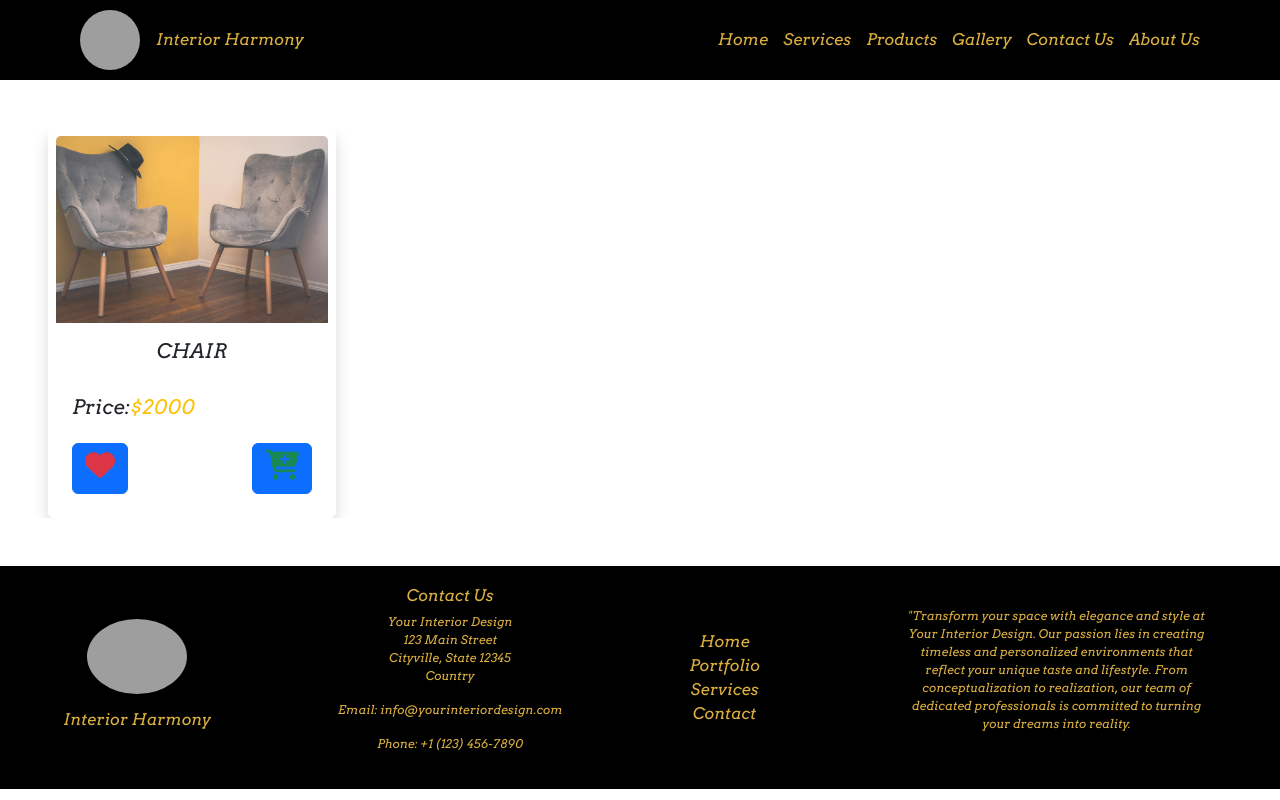
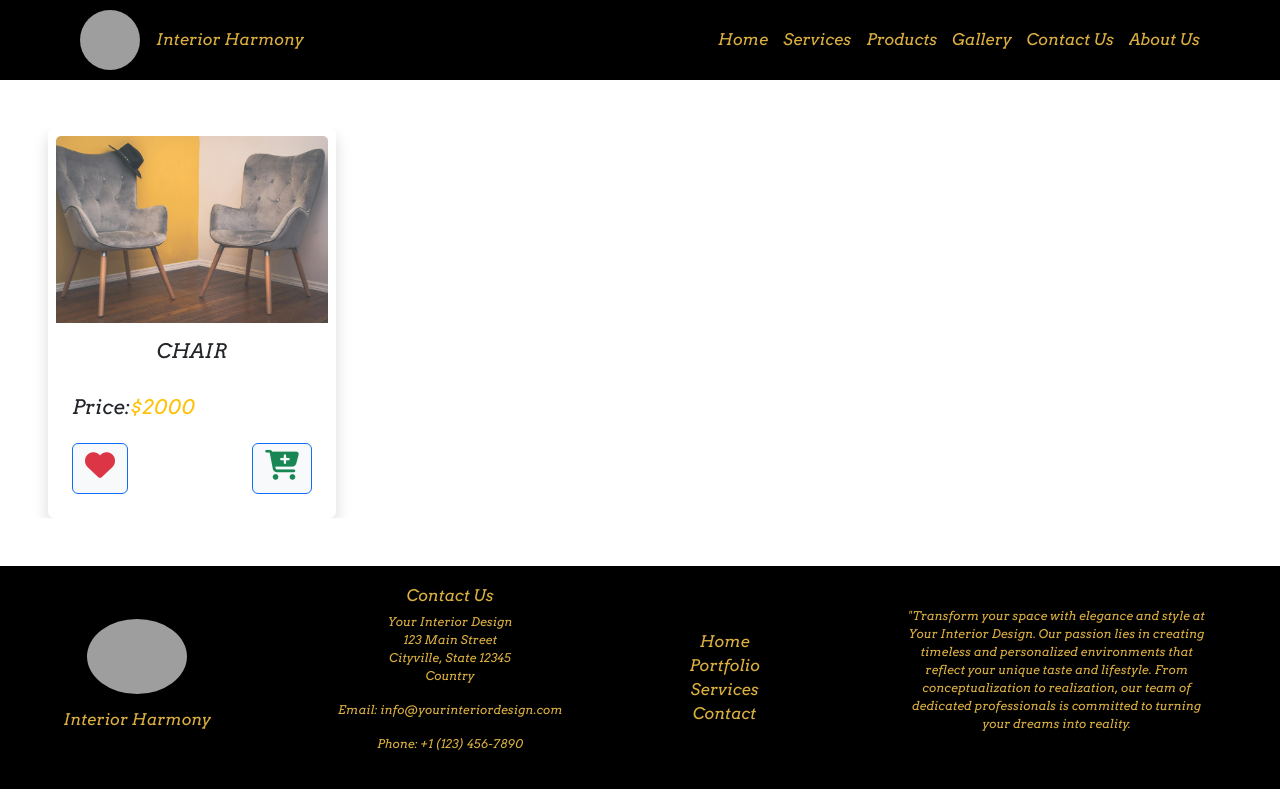
Before and after one commit to FATHIMA-PT/INTERIOR-DESIGN-MANAGMENT, a React (Create React App) app in the folder interior-system/: page /products in a window 1280 px wide. Built offline with nearby package versions, Linux system fonts and the light colour scheme; grey boxes are pictures that could not be loaded; the HTML template or start-up script is replaced by a standard one.

Commit message:
api-integration

```diff
--- a/interior-system/src/Components/COMMON/Products/Products.jsx
+++ b/interior-system/src/Components/COMMON/Products/Products.jsx
@@ -21,9 +21,9 @@ function Products() {
 
           </Card.Text>
          <div className="d-flex justify-content-between ">
-          <Button className="btn  mt-auto " ><i className="fa-solid fa-heart text-danger" style={{fontSize:"30px"}}></i></Button>
+          <Button className="btn  mt-auto bg-light" ><i className="fa-solid fa-heart text-danger" style={{fontSize:"30px"}}></i></Button>
          <Link to={'/cart'}>
-            <Button className="btn  mt-auto " ><i className="fa-solid fa-cart-plus text-success " style={{fontSize:"30px"}}></i></Button>
+            <Button className="btn  mt-auto  bg-light" ><i className="fa-solid fa-cart-plus text-success " style={{fontSize:"30px"}}></i></Button>
          </Link>
           </div>
         </Card.Body>
```
